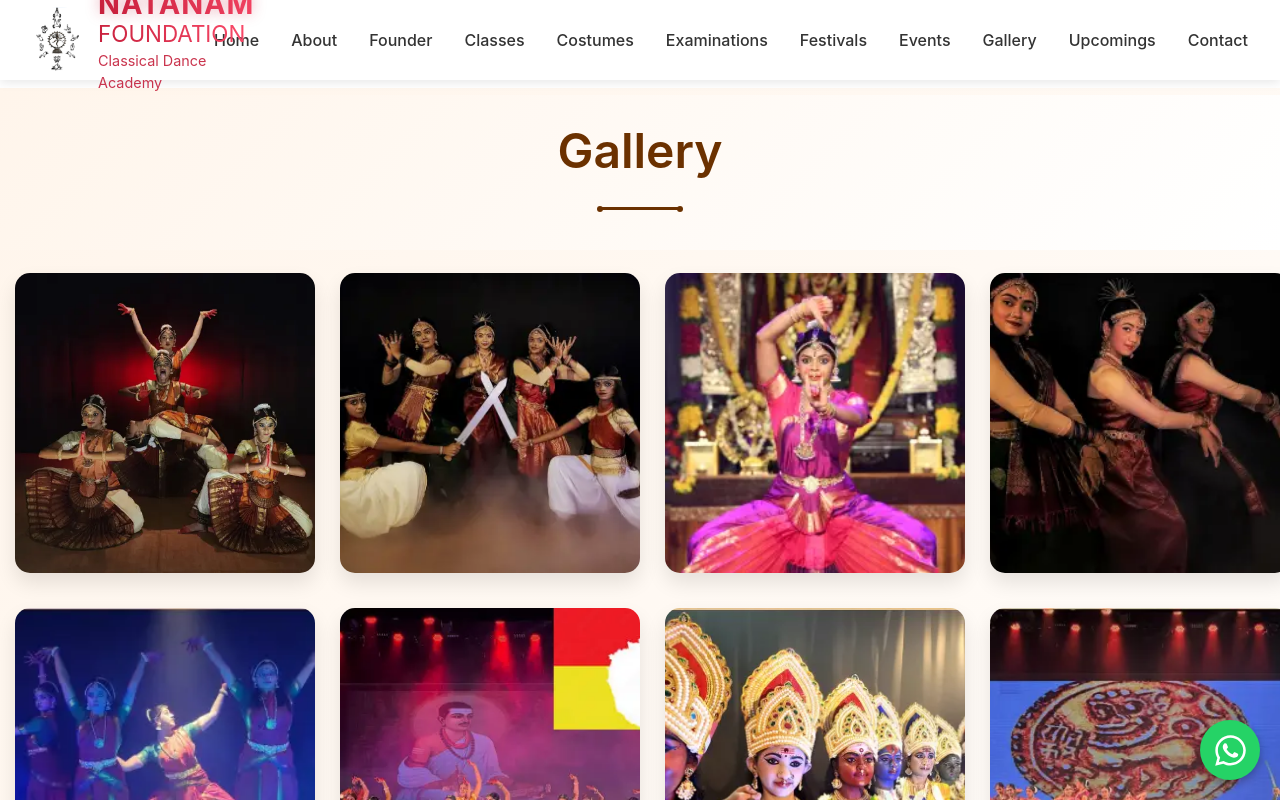
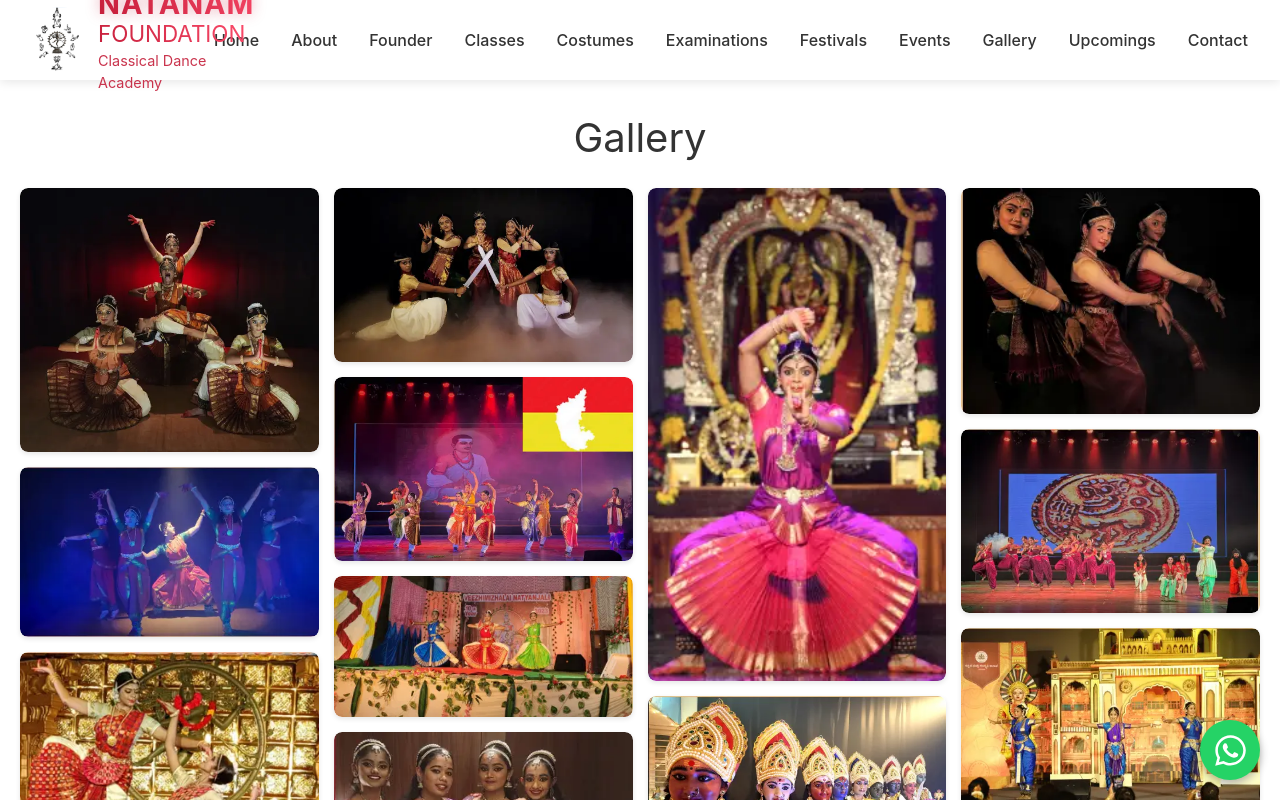
Before and after one commit to deepakbharadwaj/natanam, a React (Create React App) app: page /#/gallery in a window 1280 px wide. Built offline with nearby package versions, Linux system fonts and the light colour scheme.

Commit message:
Gallery Changes

```diff
--- a/src/components/Gallery.js
+++ b/src/components/Gallery.js
@@ -1,103 +1,195 @@
-import React, { useState, useEffect } from "react";
-import "../styles/Gallery.css";
-import gallery1 from "../assets/gallery1.webp";
-import gallery2 from "../assets/gallery2.webp";
-import gallery3 from "../assets/gallery3.webp";
-import gallery4 from "../assets/gallery4.webp";
-import gallery5 from "../assets/gallery5.webp";
-import gallery6 from "../assets/gallery6.webp";
-import gallery7 from "../assets/gallery7.webp";
-import gallery8 from "../assets/gallery8.webp";
-import gallery9 from "../assets/gallery9.webp";
-import gallery10 from "../assets/gallery10.webp";
-import gallery11 from "../assets/gallery11.webp";
-import gallery12 from "../assets/gallery12.webp";
-import gallery13 from "../assets/gallery13.webp";
-import gallery14 from "../assets/gallery14.webp";
-import gallery15 from "../assets/gallery15.webp";
-import gallery16 from "../assets/gallery16.webp";
+import React, { useEffect, useState } from 'react';
+import Masonry from 'react-masonry-css';
+import { motion, AnimatePresence } from 'framer-motion';
+import '../styles/Gallery.css'; // Create this file for styling
 
-const LazyImage = ({ src, alt }) => {
-  const [isLoaded, setIsLoaded] = useState(false);
-  const [isInView, setIsInView] = useState(false);
+
+// Image imports (as you provided)
+import gallery1 from '../assets/gallery1.webp';
+import gallery2 from '../assets/gallery2.webp';
+import gallery3 from '../assets/gallery3.webp';
+import gallery4 from '../assets/gallery4.webp';
+import gallery5 from '../assets/gallery5.webp';
+import gallery6 from '../assets/gallery6.webp';
+import gallery7 from '../assets/gallery7.webp';
+import gallery8 from '../assets/gallery8.webp';
+import gallery9 from '../assets/gallery9.webp';
+import gallery10 from '../assets/gallery10.webp';
+import gallery11 from '../assets/gallery11.webp';
+import gallery12 from '../assets/gallery12.webp';
+import gallery13 from '../assets/gallery13.webp';
+import gallery14 from '../assets/gallery14.webp';
+import gallery15 from '../assets/gallery15.webp';
+import gallery16 from '../assets/gallery16.webp';
+import navarasa1 from '../assets/navarasa1.webp';
+import navarasa2 from '../assets/navarasa2.webp';
+import navarasa3 from '../assets/navarasa3.webp';
+import navarasa4 from '../assets/navarasa4.webp';
+import navarasa5 from '../assets/navarasa5.webp';
+import navarasa6 from '../assets/navarasa6.webp';
+import navarasa7 from '../assets/navarasa7.webp';
+import rangotsavam2023_1 from '../assets/rangotsavam2023_1.webp';
+import rangotsavam2023_2 from '../assets/rangotsavam2023_2.webp';
+import rangotsavam2023_3 from '../assets/rangotsavam2023_3.webp';
+import rangotsavam2023_4 from '../assets/rangotsavam2023_4.webp';
+import rangotsavam2023_5 from '../assets/rangotsavam2023_5.webp';
+import rangotsavam2023_6 from '../assets/rangotsavam2023_6.webp';
+import rangotsavam2023_7 from '../assets/rangotsavam2023_7.webp';
+import rangotsavam2024_1 from '../assets/rangotsavam2024_1.webp';
+import rangotsavam2024_2 from '../assets/rangotsavam2024_2.webp';
+import rangotsavam2024_3 from '../assets/rangotsavam2024_3.webp';
+import rangotsavam2024_4 from '../assets/rangotsavam2024_4.webp';
+import rangotsavam2024_5 from '../assets/rangotsavam2024_5.webp';
+import rangotsavam2024_6 from '../assets/rangotsavam2024_6.webp';
+import rangotsavam2024_7 from '../assets/rangotsavam2024_7.webp';
+import rangotsavam2024_8 from '../assets/rangotsavam2024_8.webp';
+import rangotsavam2024_9 from '../assets/rangotsavam2024_9.webp';
+import al4s_1 from '../assets/al4s_1.webp';
+import digital2023_1 from '../assets/digital2023_1.webp';
+import digital2023_2 from '../assets/digital2023_2.webp';
+import digital2023_3 from '../assets/digital2023_3.webp';
+import digital2023_4 from '../assets/digital2023_4.webp';
+import digital2024_1 from '../assets/digital2024_1.webp';
+import digital2024_2 from '../assets/digital2024_2.webp';
+import digital2024_3 from '../assets/digital2024_3.webp';
+import digital2024_4 from '../assets/digital2024_4.webp';
+import digital2024_5 from '../assets/digital2024_5.webp';
+import digital2024_6 from '../assets/digital2024_6.webp';
+import krishnajanmastami1 from '../assets/krishnajanmastami1.webp';
+import krishnajanmastami2 from '../assets/krishnajanmastami2.webp';
+import krishnajanmastami3 from '../assets/krishnajanmastami3.webp';
+import krishnajanmastami4 from '../assets/krishnajanmastami4.webp';
+import krishnajanmastami5 from '../assets/krishnajanmastami5.webp';
+import republicday1 from '../assets/republicday1.webp';
+import republicday2 from '../assets/republicday2.webp';
+import republicday3 from '../assets/republicday3.webp';
+import republicday4 from '../assets/republicday4.webp';
+import republicday5 from '../assets/republicday5.webp';
+import solo1 from '../assets/solo1.webp';
+import solo2 from '../assets/solo2.webp';
+import solo3 from '../assets/solo3.webp';
+import solo4 from '../assets/solo4.webp';
+import solo5 from '../assets/solo5.webp';
+import solo6 from '../assets/solo6.webp';
+import solo7 from '../assets/solo7.webp';
+import vadakkum2023_1 from '../assets/vadakkum2023_1.webp';
+import yuvadasara_1 from '../assets/yuvadasara_1.webp';
+
+
+const images = [
+ gallery1,
+ gallery2,
+ gallery3,
+ gallery4,
+ gallery5,
+ gallery6,
+ gallery7,
+ gallery8,
+ gallery9,
+ gallery10,
+ gallery11,
+ gallery12,
+ gallery13,
+ gallery14,
+ gallery15,
+ gallery16,
+ navarasa1,
+ navarasa2,
+ navarasa3,
+ navarasa4,
+ navarasa5,
+ navarasa6,
+ navarasa7,
+ rangotsavam2023_1,
+ rangotsavam2023_2,
+ rangotsavam2023_3,
+ rangotsavam2023_4,
+ rangotsavam2023_5,
+ rangotsavam2023_6,
+ rangotsavam2023_7,
+ rangotsavam2024_1,
+ rangotsavam2024_2,
+ rangotsavam2024_3,
+ rangotsavam2024_4,
+ rangotsavam2024_5,
+ rangotsavam2024_6,
+ rangotsavam2024_7,
+ rangotsavam2024_8,
+ rangotsavam2024_9,
+ al4s_1,
+ digital2023_1,
+ digital2023_2,
+ digital2023_3,
+ digital2023_4,
+ digital2024_1,
+ digital2024_2,
+ digital2024_3,
+ digital2024_4,
+ digital2024_5,
+ digital2024_6,
+ krishnajanmastami1,
+ krishnajanmastami2,
+ krishnajanmastami3,
+ krishnajanmastami4,
+ krishnajanmastami5,
+ republicday1,
+ republicday2,
+ republicday3,
+ republicday4,
+ republicday5,
+ solo1,
+ solo2,
+ solo3,
+ solo4,
+ solo5,
+ solo6,
+ solo7,
+ vadakkum2023_1,
+ yuvadasara_1,
+];
+
+
+function Gallery() {
+  const [mounted, setMounted] = useState(false);
 
   useEffect(() => {
-    const observer = new IntersectionObserver(
-      ([entry]) => {
-        if (entry.isIntersecting) {
-          setIsInView(true);
-          observer.disconnect();
-        }
-      },
-      {
-        rootMargin: "50px",
-      }
-    );
+    setMounted(true);
+  }, []);
 
-    const imageElement = document.getElementById(`image-${src}`);
-    if (imageElement) {
-      observer.observe(imageElement);
-    }
-
-    return () => {
-      observer.disconnect();
-    };
-  }, [src]);
-
-  return (
-    <div id={`image-${src}`} className={`image-wrapper ${isLoaded ? "loaded" : ""}`}>
-      {isInView && (
-        <img
-          src={src}
-          alt={alt}
-          loading="lazy"
-          onLoad={() => setIsLoaded(true)}
-          className={isLoaded ? "loaded" : ""}
-        />
-      )}
-      {!isLoaded && <div className="image-placeholder" />}
-    </div>
-  );
-};
-
-const Gallery = () => {
-  const galleryImages = [
-    { id: 1, src: gallery1 },
-    { id: 2, src: gallery2 },
-    { id: 3, src: gallery3 },
-    { id: 4, src: gallery4 },
-    { id: 5, src: gallery5 },
-    { id: 6, src: gallery6 },
-    { id: 7, src: gallery7 },
-    { id: 8, src: gallery8 },
-    { id: 9, src: gallery9 },
-    { id: 10, src: gallery10 },
-    { id: 11, src: gallery11 },
-    { id: 12, src: gallery12 },
-    { id: 13, src: gallery13 },
-    { id: 14, src: gallery14 },
-    { id: 15, src: gallery15 },
-    { id: 16, src: gallery16 },
-  ];
+  const breakpoints = {
+    default: 4,
+    1600: 4,
+    1200: 3,
+    900: 2,
+    600: 1,
+  };
 
   return (
     <div className="gallery-container">
-      <div className="gallery-header">
-        <h1>Gallery</h1>
-        <div className="header-underline"></div>
-      </div>
-
-      <div className="gallery-grid">
-        {galleryImages.map((image) => (
-          <div key={image.id} className="gallery-item">
-            <div className="image-container">
-              <LazyImage src={image.src} alt={`Gallery ${image.id}`} />
-            </div>
-          </div>
+      <h1>Gallery</h1>
+      <Masonry
+        breakpointCols={breakpoints}
+        className="my-masonry-grid"
+        columnClassName="my-masonry-grid_column"
+      >
+        {images.map((image, index) => (
+          <motion.div
+            key={index}
+            className="gallery-item"
+            initial={{ opacity: 0, y: 20 }}
+            animate={{ opacity: 1, y: 0 }}
+            transition={{ duration: 0.5, delay: index * 0.05 }}
+          >
+            <img
+              src={image}
+              alt={`Gallery item ${index + 1}`}
+              loading="lazy"
+            />
+          </motion.div>
         ))}
-      </div>
+      </Masonry>
     </div>
   );
-};
+}
 
 export default Gallery;
--- a/src/styles/Gallery.css
+++ b/src/styles/Gallery.css
@@ -1,258 +1,124 @@
+/* Gallery.css */
+
+
 .gallery-container {
-  padding-top: 160px;  /* Increased from 80px */
-  padding-bottom: 80px;
-  background: linear-gradient(135deg, #fff5eb 0%, #fff 100%);
-  min-height: 100vh;
-  position: relative;
+  padding: 20px;
   display: flex;
   flex-direction: column;
-  overflow: visible;
+  align-items: center;
+ }
+
+
+ .gallery-container h1 {
+  font-size: 2.5em;
+  margin-bottom: 20px;
+  color: #333;
+ }
+
+ .my-masonry-grid {
+  display: flex;
+  margin-left: -16px;
+  width: auto;
 }
 
-.gallery-header {
-  text-align: center;
-  padding: 20px 15px;
-  background: linear-gradient(135deg, #fff5eb 0%, #fff 100%);
-  position: fixed;
-  top: 80px;  /* Increased from 60px */
-  left: 0;
-  right: 0;
-  z-index: 10;
-  margin-top: 15px;
+.my-masonry-grid_column {
+  padding-left: 16px;
+  background-clip: padding-box;
 }
 
-.gallery-header h1 {
-  color: #6B3100;
-  font-size: clamp(2rem, 5vw, 3rem);
-  margin-bottom: 20px;
-  font-weight: 600;
-  opacity: 0;
-  animation: fadeInDown 0.8s ease forwards;
+.gallery-item {
+  position: relative;
+  break-inside: avoid;
+  margin-bottom: 16px;
 }
 
-.header-underline {
-  width: 80px;
-  height: 3px;
-  background: #6B3100;
-  margin: 0 auto 20px;
-  position: relative;
-  opacity: 0;
-  animation: expandWidth 0.8s ease 0.3s forwards;
+.gallery-item img {
+  display: block;
+  width: 100%;
+  height: auto;
+  border-radius: 8px;
 }
 
-.header-underline::before,
-.header-underline::after {
-  content: '';
-  position: absolute;
-  width: 6px;
-  height: 6px;
-  background: #6B3100;
-  border-radius: 50%;
-  top: -1.5px;
-}
-
-.header-underline::before {
-  left: -3px;
-}
-
-.header-underline::after {
-  right: -3px;
-}
-
-.gallery-header p {
-  color: #666;
-  font-size: 1.2rem;
-  margin-top: 15px;
-  opacity: 0;
-  animation: fadeInUp 0.8s ease 0.5s forwards;
-}
-
-.gallery-grid {
-  display: grid;
-  grid-template-columns: repeat(auto-fill, minmax(300px, 1fr));
-  gap: 25px;
-  padding: 15px;
-  max-width: 1400px;
-  margin: 00px auto 40px;  /* Increased top margin from 120px */
-  position: relative;
-  z-index: 1;
+@media (max-width: 640px) {
+  .my-masonry-grid {
+    margin-left: -8px;
+  }
+  .my-masonry-grid_column {
+    padding-left: 8px;
+  }
+  .gallery-item {
+    margin-bottom: 8px;
+  }
 }
 
 
-.gallery-item {
-  opacity: 0;
-  animation: fadeIn 0.8s ease forwards;
-  animation-delay: calc(0.1s * var(--i));
-  margin-top: 10px; /* Add some spacing at the top */
-}
+ .my-masonry-grid {
+  display: -webkit-box; /* Not needed if autoprefixing */
+  display: -ms-flexbox; /* Not needed if autoprefixing */
+  display: flex;
+  margin-left: -15px; /* gutter size offset */
+  width: auto;
+ }
 
-.image-container {
-  position: relative;
+
+ .my-masonry-grid_column {
+  padding-left: 15px; /* gutter size */
+  background-clip: padding-box;
+ }
+
+
+ .gallery-item {
+  margin-bottom: 15px;
+  border-radius: 8px;
   overflow: hidden;
-  border-radius: 15px;
-  box-shadow: 0 10px 20px rgba(0, 0, 0, 0.1);
-  height: 300px; /* Fixed height */
+  box-shadow: 0 2px 5px rgba(0, 0, 0, 0.1);
+ }
+
+
+ .gallery-item img {
+  display: block;
   width: 100%;
-}
+  height: auto;
+  transition: transform 0.3s ease;
+ }
 
-.image-container img {
-  width: 100%;
-  height: 300px;
-  object-fit: cover;
-  display: block;
-  transition: transform 0.4s ease;
-}
 
-.image-overlay {
-  position: absolute;
-  bottom: 0;
-  left: 0;
-  right: 0;
-  background: linear-gradient(to top, rgba(0, 0, 0, 0.8), transparent);
-  padding: 20px;
-  transform: translateY(100%);
-  transition: transform 0.4s ease;
-}
+ .gallery-item img:hover {
+  transform: scale(1.05);
+ }
 
-.image-overlay p {
-  color: white;
-  margin: 0;
-  font-size: 1.1rem;
-  text-align: center;
-  opacity: 0;
-  transform: translateY(20px);
-  transition: all 0.4s ease;
-}
 
-.image-container:hover .image-overlay {
-  transform: translateY(0);
-}
+ /* Responsive adjustments (example) */
+ @media (max-width: 768px) {
+  .gallery-container h1 {
+  font-size: 2em;
+  }
+ }
 
-.image-container:hover .image-overlay p {
-  opacity: 1;
-  transform: translateY(0);
-}
 
-@keyframes fadeInDown {
-  from {
-    opacity: 0;
-    transform: translateY(-30px);
-  }
-  to {
-    opacity: 1;
-    transform: translateY(0);
-  }
-}
-
-@keyframes fadeInUp {
-  from {
-    opacity: 0;
-    transform: translateY(30px);
-  }
-  to {
-    opacity: 1;
-    transform: translateY(0);
-  }
-}
-
-@keyframes fadeIn {
-  from {
-    opacity: 0;
-  }
-  to {
-    opacity: 1;
-  }
-}
-
-@keyframes expandWidth {
-  from {
-    opacity: 0;
-    width: 0;
-  }
-  to {
-    opacity: 1;
-    width: 80px;
-  }
-}
-
-@media (max-width: 1200px) {
-  .gallery-grid {
-    grid-template-columns: repeat(auto-fit, minmax(250px, 1fr));
-    gap: 20px;
-  }
-}
-
-@media (max-width: 768px) {
-  .gallery-grid {
-    grid-template-columns: repeat(auto-fill, minmax(250px, 1fr));
-    gap: 15px;
+ @media (max-width: 576px) {
+  .gallery-container {
+  padding: 10px;
   }
 
-  .gallery-header h1 {
-    font-size: 2.5rem;
+
+  .gallery-container h1 {
+  font-size: 1.5em;
+  margin-bottom: 10px;
   }
 
-  .gallery-header p {
-    font-size: 1rem;
+
+  .my-masonry-grid {
+  margin-left: -10px;
   }
 
-  .gallery-container {
-    padding-top: 60px; /* Adjust for smaller screens */
+
+  .my-masonry-grid_column {
+  padding-left: 10px;
   }
 
-}
 
-@media (max-width: 480px) {
-  .gallery-container {
-    padding: 20px 2%;
+  .gallery-item {
+  margin-bottom: 10px;
   }
-
-  .gallery-grid {
-    grid-template-columns: repeat(auto-fit, minmax(150px, 1fr));
-    gap: 12px;
-  }
-
-  .image-container {
-    border-radius: 8px;
-  }
-}
-
-.image-wrapper {
-  position: relative;
-  width: 100%;
-  height: 100%;
-  background-color: #f0f0f0;
-  overflow: hidden;
-}
-
-.image-wrapper img {
-  width: 100%;
-  height: 100%;
-  object-fit: cover;
-  opacity: 0;
-  transition: opacity 0.3s ease-in-out;
-}
-
-.image-wrapper img.loaded {
-  opacity: 1;
-}
-
-.image-placeholder {
-  position: absolute;
-  top: 0;
-  left: 0;
-  width: 100%;
-  height: 100%;
-  background: linear-gradient(90deg, #f0f0f0 25%, #e0e0e0 50%, #f0f0f0 75%);
-  background-size: 200% 100%;
-  animation: loading 1.5s infinite;
-}
-
-@keyframes loading {
-  0% {
-    background-position: 200% 0;
-  }
-  100% {
-    background-position: -200% 0;
-  }
-}
+ }
```
